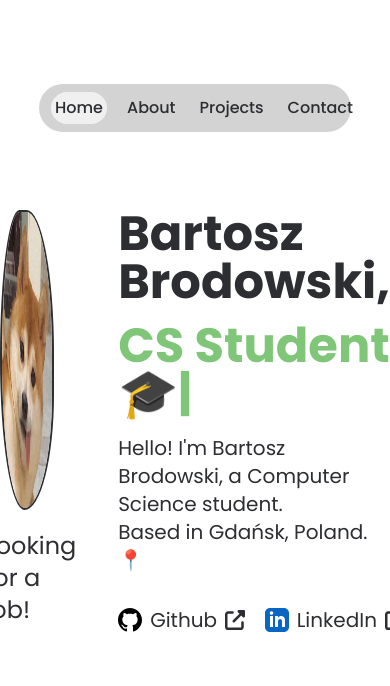
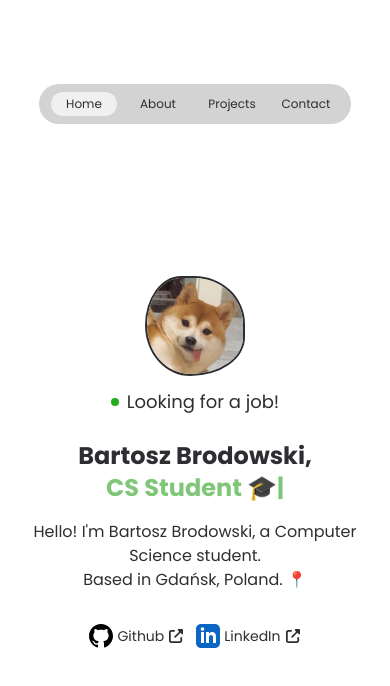
Before and after one commit to BartoszBrodowski/old-portfolio, a React (Vite) app: page / in a window 390 px wide. Shown: the top 686 px of the page. Built offline with nearby package versions, Linux system fonts and the light colour scheme.

Commit message:
Add responsiveness to Introduction section

```diff
--- a/src/components/Introduction/index.tsx
+++ b/src/components/Introduction/index.tsx
@@ -1,35 +1,37 @@
-import { TypeAnimation } from 'react-type-animation';
-import ProfileImage from '../ProfileImage';
-import Links from '../Links';
+import { TypeAnimation } from "react-type-animation";
+import ProfileImage from "../ProfileImage";
+import Links from "../Links";
 
 const Introduction = () => {
   return (
-		<div className='flex flex-col items-center justify-center h-screen'>
-			<div className='flex justify-between gap-16'>
-				<div className='col-span-2 flex flex-col gap-4 justify-center h-max items-center relative'>
+    <div className="flex flex-col items-center justify-center h-screen pt-20 lg:mt-0">
+      <div className="flex flex-col lg:flex-row justify-between gap-16">
+        <div className="col-span-2 flex flex-col gap-4 justify-center h-max items-center relative">
           <ProfileImage />
-					<div className='flex flex-col items-center absolute top-80'>
-						<p className='flex items-center gap-2 text-2xl'>
-							<div className='animate-status-glow bg-[#24AB1E] rounded-full w-4 h-4'></div>
+          <div className="flex flex-col items-center absolute top-28 xs:top-40 lg:top-80">
+            <p className="flex items-center gap-2 text-lg lg:text-2xl">
+              <div className="animate-status-glow bg-[#24AB1E] rounded-full w-2 h-2 xs:w-3 xs:h-3 lg:w-4 lg:h-4"></div>
               Looking for a job!
             </p>
           </div>
         </div>
-				<div className='flex flex-col gap-4 justify-center'>
-					<span className='font-bold text-5xl'>Bartosz Brodowski,</span>
-					<span className='font-bold text-5xl text-main-green'>
+        <div className="flex flex-col gap-4 text-center lg:text-left justify-center">
+          <div className="flex flex-col font-bold text-[24px] leading-8 lg:text-5xl lg:gap-2">
+            <span>Bartosz Brodowski,</span>
+            <span className="text-main-green">
               <TypeAnimation
-							sequence={['Software Engineer 💻', 2000, 'CS Student 🎓', 2000]}
-							wrapper='span'
+                sequence={["Software Engineer 💻", 2000, "CS Student 🎓", 2000]}
+                wrapper="span"
                 speed={50}
                 repeat={Infinity}
               />
             </span>
-					<div>
-						<span className='text-xl block'>
+          </div>
+          <div className="px-8 md:text-xl lg:px-0">
+            <span className="block">
               Hello! I'm Bartosz Brodowski, a Computer Science student.
             </span>
-						<span className='text-xl block'>Based in Gdańsk, Poland. 📍</span>
+            <span className="block">Based in Gdańsk, Poland. 📍</span>
           </div>
           <Links />
         </div>
--- a/src/components/Links/index.tsx
+++ b/src/components/Links/index.tsx
@@ -1,22 +1,38 @@
-import { FontAwesomeIcon } from '@fortawesome/react-fontawesome';
-import { faUpRightFromSquare } from '@fortawesome/free-solid-svg-icons';
+import { FontAwesomeIcon } from "@fortawesome/react-fontawesome";
+import { faUpRightFromSquare } from "@fortawesome/free-solid-svg-icons";
 
 const Links = () => {
   return (
-		<div className='flex items-center gap-8 mt-4'>
-			<a href='https://github.com/BartoszBrodowski' target='_blank'>
-				<div className='flex items-center gap-2 text-xl hover:cursor-pointer hover:text-linkedin-blue duration-300 hover:scale-110'>
-					<img className='w-10' src='src/assets/images/Github.svg' alt='Github logo' />
-					<p className='flex items-center gap-2'>
-						Github <FontAwesomeIcon icon={faUpRightFromSquare} />
+    <div className="flex items-center justify-center lg:justify-start gap-3 lg:gap-8 mt-4">
+      <a href="https://github.com/BartoszBrodowski" target="_blank">
+        <div className="flex items-center gap-1 text-xl hover:cursor-pointer hover:text-linkedin-blue duration-300 hover:scale-110">
+          <img
+            className="w-6 lg:w-10"
+            src="src/assets/images/Github.svg"
+            alt="Github logo"
+          />
+          <p className="flex items-center gap-1 text-sm lg:font-md">
+            Github{" "}
+            <FontAwesomeIcon
+              className="w-4 lg:w-5"
+              icon={faUpRightFromSquare}
+            />
           </p>
         </div>
       </a>
-			<a href='https://www.linkedin.com/in/bartoszbrodowski/' target='_blank'>
-				<div className='flex items-center gap-2 text-xl hover:cursor-pointer hover:text-linkedin-blue duration-300 hover:scale-110'>
-					<img className='w-10' src='src/assets/images/LinkedIn.svg' alt='LinkedIn logo' />
-					<p className='flex items-center gap-2'>
-						LinkedIn <FontAwesomeIcon icon={faUpRightFromSquare} />
+      <a href="https://www.linkedin.com/in/bartoszbrodowski/" target="_blank">
+        <div className="flex items-center gap-1 text-xl hover:cursor-pointer hover:text-linkedin-blue duration-300 hover:scale-110">
+          <img
+            className="w-6 lg:w-10"
+            src="src/assets/images/LinkedIn.svg"
+            alt="LinkedIn logo"
+          />
+          <p className="flex items-center gap-1 text-sm lg:font-md">
+            LinkedIn{" "}
+            <FontAwesomeIcon
+              className="w-4 lg:w-5"
+              icon={faUpRightFromSquare}
+            />
           </p>
         </div>
       </a>
--- a/src/components/Navbar/index.tsx
+++ b/src/components/Navbar/index.tsx
@@ -5,12 +5,12 @@ const Navbar = () => {
   const navigate = useNavigate();
   const path = location.pathname;
   return (
-    <div className="bg-main-gray w-4/5 md:w-2/3 mx-auto absolute top-[10%] max-w-[1280px] row-span-1 col-span-5 px-3 py-2 rounded-full">
-      <ul className="flex gap-4 justify-between">
+    <div className="bg-main-gray font-normal text-xs xs:text-md xs:font-medium w-4/5 md:w-2/3 mx-auto absolute top-[10%] max-w-[1280px] row-span-1 col-span-5 px-3 py-2 rounded-full">
+      <ul className="flex gap-2 lg:gap-4 justify-between">
         <li
           className={`${
             path === "/" ? "bg-main-offwhite" : "bg-transparent"
-          } + hover:cursor-pointer hover:text-[#51545a] hover:bg-[#eaeaea] rounded-full p-1 md:px-4 duration-150 font-medium text-center flex-1 md:flex-none`}
+          } + hover:cursor-pointer hover:text-[#51545a] hover:bg-[#eaeaea] rounded-full p-1 xs:px-4 duration-150 text-center flex-1 xs:flex-none`}
           onClick={() => navigate("/")}
         >
           Home
@@ -18,7 +18,7 @@ const Navbar = () => {
         <li
           className={`${
             path === "/about" ? "bg-main-offwhite" : "bg-transparent"
-          } + hover:cursor-pointer hover:text-[#51545a] hover:bg-[#eaeaea] rounded-full p-1 md:px-4 duration-150 font-medium text-center flex-1 md:flex-none`}
+          } + hover:cursor-pointer hover:text-[#51545a] hover:bg-[#eaeaea] rounded-full p-1 xs:px-4 duration-150 text-center flex-1 xs:flex-none`}
           onClick={() => navigate("/about")}
         >
           About
@@ -26,7 +26,7 @@ const Navbar = () => {
         <li
           className={`${
             path === "/projects" ? "bg-main-offwhite" : "bg-transparent"
-          } + hover:cursor-pointer hover:text-[#51545a] hover:bg-[#eaeaea] rounded-full p-1 md:px-4 duration-150 font-medium text-center flex-1 md:flex-none`}
+          } + hover:cursor-pointer hover:text-[#51545a] hover:bg-[#eaeaea] rounded-full p-1 xs:px-4 duration-150 text-center flex-1 xs:flex-none`}
           onClick={() => navigate("/projects")}
         >
           Projects
@@ -34,7 +34,7 @@ const Navbar = () => {
         <li
           className={`${
             path === "/contact" ? "bg-main-offwhite" : "bg-transparent"
-          } + hover:cursor-pointer hover:text-[#51545a] hover:bg-[#eaeaea] rounded-full p-1 md:px-4 duration-150 font-medium text-center flex-1 md:flex-none`}
+          } + hover:cursor-pointer hover:text-[#51545a] hover:bg-[#eaeaea] rounded-full p-1 xs:px-4 duration-150 text-center flex-1 xs:flex-none`}
           onClick={() => navigate("/contact")}
         >
           Contact
--- a/src/components/ProfileImage/index.tsx
+++ b/src/components/ProfileImage/index.tsx
@@ -2,9 +2,9 @@ const ProfileImage = () => {
   return (
     <div>
       <img
-				className='animate-image-flow border-2 border-main-black w-[300px] h-[300px]'
-				src='src/assets/images/shiba.png'
-				alt='Shiba'
+        className="animate-image-flow border-2 border-main-black w-[100px] h-[100px] xs:w-[150px] xs:h-[150px] lg:w-[300px] lg:h-[300px]"
+        src="src/assets/images/shiba.png"
+        alt="Shiba"
       />
     </div>
   );
--- a/tailwind.config.js
+++ b/tailwind.config.js
@@ -3,6 +3,9 @@ export default {
   content: ["./index.html", "./src/**/*.{js,ts,jsx,tsx}"],
   theme: {
     extend: {
+      screens: {
+        xs: "450px",
+      },
       colors: {
         "main-black": "#2d2e32",
         "main-white": "#f2eded",
```
Lines whose indentation alone changed are shown as unchanged.
